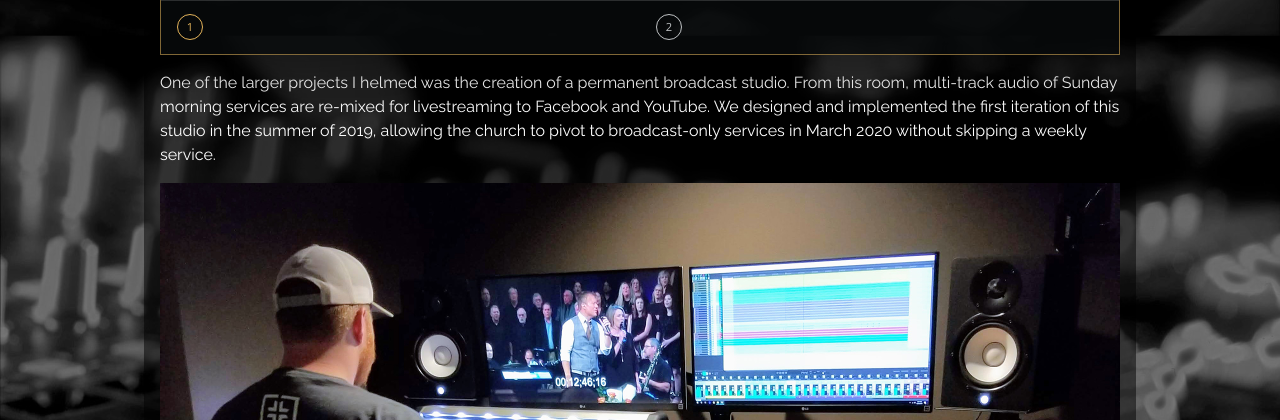
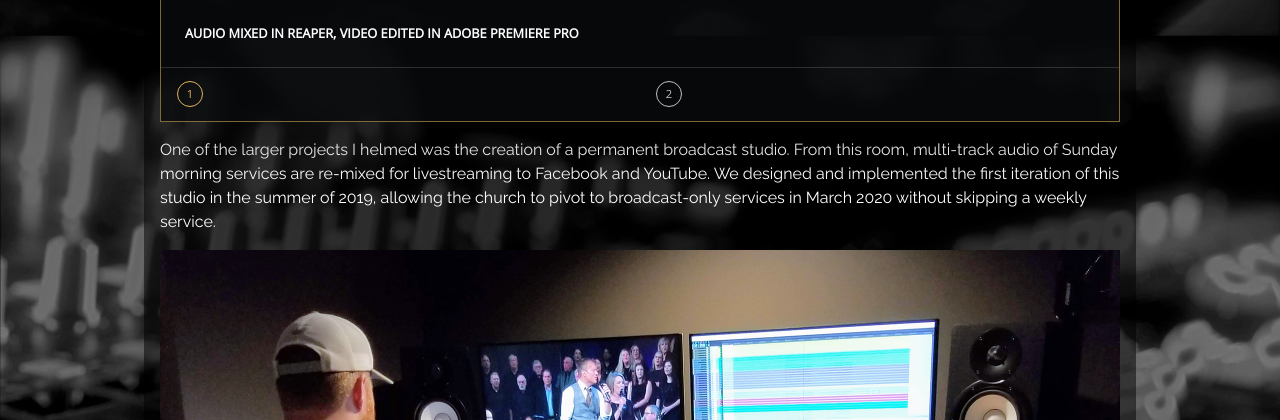
Before and after one commit to jake2k3/chapmansound, a PHP site: page /php/portfolio.php in a window 1280 px wide. Shown: the part 2520-2940 px from the top of the page. Run offline with PHP 8.4, Linux system fonts and the light colour scheme; some libraries are stand-ins or nearby versions.

Commit message:
Add testimonial credit under Christmas videos

```diff
--- a/php/portfolio.php
+++ b/php/portfolio.php
@@ -169,12 +169,14 @@
 							<iframe src="https://player.vimeo.com/video/487021032?h=9284f4ae4f&amp;badge=0&amp;autopause=0&amp;player_id=0&amp;app_id=58479" frameborder="0" allow="autoplay; fullscreen; picture-in-picture" allowfullscreen class="video-player" title="FBC Decatur Virtual Choir & Orchestra - God Rest Ye Merry Gentlemen">
 							</iframe>
 						</div>
+						<p class="testimonial-credit-video">Audio mixed in Reaper, video edited in Adobe Premiere Pro</p>
 					</article>
 					<article class="testimonial-slide video-slide video-slide-two">
 						<div class="video-wrapper">
 							<iframe src="https://player.vimeo.com/video/489951901?h=bb70d5eb9e&amp;badge=0&amp;autopause=0&amp;player_id=0&amp;app_id=58479" frameborder="0" allow="autoplay; fullscreen; picture-in-picture" allowfullscreen class="video-player" title="FBC Decatur Virtual Choir & Orchestra - Carol of the Bells">
 							</iframe>
 						</div>
+						<p class="testimonial-credit-video">Audio mixed in Reaper, video edited in Adobe Premiere Pro</p>
 					</article>
 				</div>
 
@@ -202,14 +204,14 @@
 							<iframe class="video-player" src="https://www.youtube.com/embed/G4ZQ-bCVFuo" title="A Mighty Fortress Is Our God — Solo Pipe Organ" frameborder="0" allow="accelerometer; autoplay; clipboard-write; encrypted-media; gyroscope; picture-in-picture" allowfullscreen>
 							</iframe>
 						</div>
-						<p class="testimonial-credit">Recorded with a stereo matched pair of AKG C414B-ULS condenser microphones</p>
+						<p class="testimonial-credit-video">Recorded with a stereo matched pair of AKG C414B-ULS condenser microphones</p>
 					</article>
 					<article class="testimonial-slide video-slide video-slide-two">
 						<div class="video-wrapper">
 							<iframe class="video-player" src="https://www.youtube.com/embed/zM0fG4VHKG8" title="Come Thou Fount of Every Blessing — FBC Decatur Worship" frameborder="0" allow="accelerometer; autoplay; clipboard-write; encrypted-media; gyroscope; picture-in-picture" allowfullscreen>
 							</iframe>
 						</div>
-						<p class="testimonial-credit">Recorded with an Ear Trumpet Labs Myrtle condenser microphone</p>
+						<p class="testimonial-credit-video">Recorded with an Ear Trumpet Labs Myrtle condenser microphone</p>
 					</article>
 				</div>
 
```
